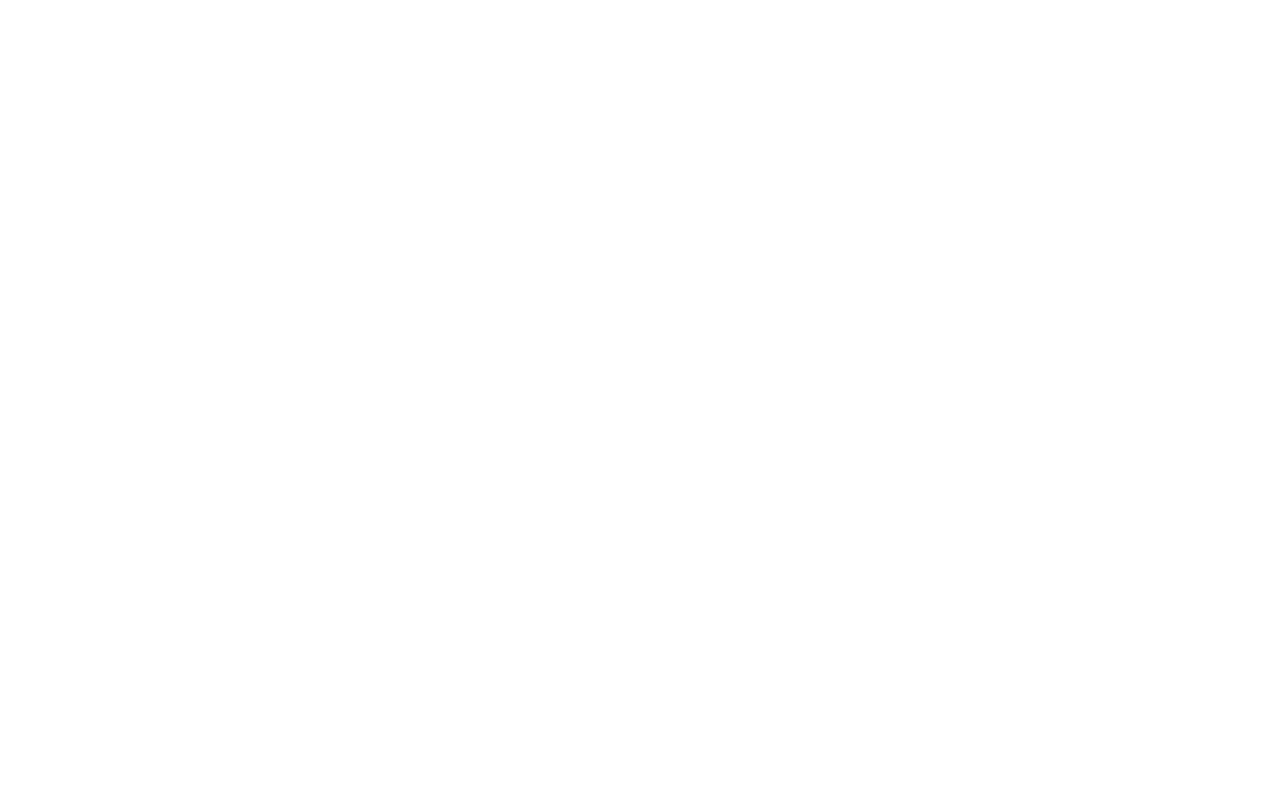
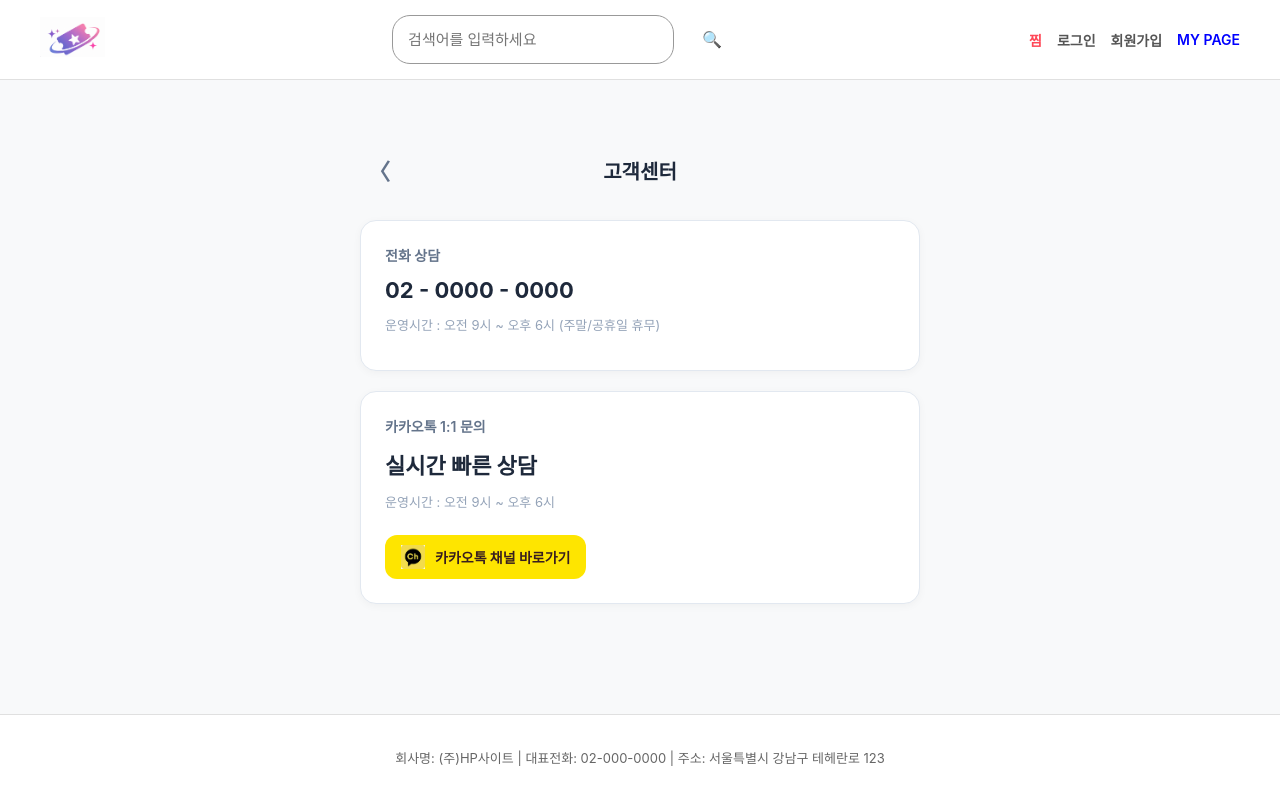
Before and after one commit to gkdudopice-lang/hp-router-ex, a React (Create React App) app: page /mypage/customer-center in a window 1280 px wide. Before the commit this address had no page. Built offline with nearby package versions, Linux system fonts and the light colour scheme.

Commit message:
고객센터까지 연결 완료

```diff
--- a/src/App.js
+++ b/src/App.js
@@ -19,6 +19,7 @@
 import AddressSearch from "./pages/AddressSearch";
 import MyPageMain from "./pages/MyPageMain";
 import MyReviewList from "./pages/MyReviewList";
+import CustomerCenter from "./pages/CustomerCenter";
 import { BrowserRouter as Router, Routes, Route } from "react-router-dom";
 
 function App() {
@@ -55,6 +56,7 @@
           <Route path="/address/search" element={<AddressSearch />} />
           <Route path="/mypage" element={<MyPageMain />} />
           <Route path="/mypage/reviews" element={<MyReviewList />} />
+          <Route path="/mypage/customer-center" element={<CustomerCenter />} />
           <Route path="/board" element={<BoardList />} />
           <Route path="/board/write" element={<BoardWrite />} />
           <Route path="/board/:boardId" element={<BoardDetail />} />
--- /dev/null
+++ b/src/pages/CustomerCenter.js
@@ -0,0 +1,139 @@
+// src/pages/mypage/CustomerCenter.js
+import React from "react";
+import styled from "styled-components";
+import BackButton from "../Components/common/BackButton";
+import kakao_btn from "../img/kakao_btn.png";
+
+const CustomerCenter = () => {
+  return (
+    <Container>
+      {/* 상단 헤더 영역 (공통 백버튼 + 정중앙 타이틀) */}
+      <HeaderRow>
+        <BackButton to="/mypage" />
+        <Title>고객센터</Title>
+      </HeaderRow>
+
+      {/* 전화 상담 섹션 */}
+      <SectionCard>
+        <SubTitle>전화 상담</SubTitle>
+        <MainContent>02 - 0000 - 0000</MainContent>
+        <TimeInfo>운영시간 : 오전 9시 ~ 오후 6시 (주말/공휴일 휴무)</TimeInfo>
+      </SectionCard>
+
+      {/* 카카오톡 상담 섹션 */}
+      <SectionCard>
+        <SubTitle>카카오톡 1:1 문의</SubTitle>
+        <MainContent>실시간 빠른 상담</MainContent>
+        <TimeInfo>운영시간 : 오전 9시 ~ 오후 6시</TimeInfo>
+
+        {/* 💡 화면 깨짐 방지를 위해 flex 박스 내부로 깔끔하게 배치한 카카오 버튼 */}
+        <KakaoButton
+          href="https://pf.kakao.com"
+          target="_blank"
+          rel="noopener noreferrer"
+        >
+          <img src={kakao_btn} alt="카카오톡 1:1 문의 상담" />
+          <span>카카오톡 채널 바로가기</span>
+        </KakaoButton>
+      </SectionCard>
+    </Container>
+  );
+};
+
+/* ───────── 스타일 컴포넌트 (화이트·블랙·보라 감성) ───────── */
+const Container = styled.div`
+  max-width: 600px;
+  width: 100%;
+  margin: 40px auto;
+  padding: 30px 20px;
+  box-sizing: border-box;
+  display: flex;
+  flex-direction: column;
+  gap: 20px;
+`;
+
+const HeaderRow = styled.div`
+  display: flex;
+  align-items: center;
+  position: relative;
+  width: 100%;
+  margin-bottom: 10px;
+`;
+
+const Title = styled.h2`
+  font-size: 20px;
+  font-weight: 700;
+  color: #1e293b;
+  margin: 0;
+  position: absolute;
+  left: 50%;
+  transform: translateX(-50%);
+`;
+
+const SectionCard = styled.div`
+  background: #ffffff;
+  border: 1px solid #e2e8f0;
+  border-radius: 16px;
+  padding: 24px;
+  box-shadow: 0 2px 8px rgba(0, 0, 0, 0.04);
+  display: flex;
+  flex-direction: column;
+  gap: 8px;
+  transition: all 0.2s;
+
+  &:hover {
+    border-color: #c327eb; /* 마우스 올리면 포인트 보라색 테두리 */
+  }
+`;
+
+const SubTitle = styled.span`
+  font-size: 14px;
+  color: #64748b;
+  font-weight: 600;
+`;
+
+const MainContent = styled.h3`
+  font-size: 22px;
+  font-weight: 700;
+  color: #1e293b;
+  margin: 4px 0;
+`;
+
+const TimeInfo = styled.span`
+  font-size: 13px;
+  color: #94a3b8;
+  margin-bottom: 12px;
+`;
+
+const KakaoButton = styled.a`
+  display: inline-flex;
+  align-items: center;
+  gap: 10px;
+  background: #fee500; /* 카카오 공식 노란색 배경 */
+  color: #381e1f;
+  padding: 10px 16px;
+  border-radius: 12px;
+  text-decoration: none;
+  font-weight: 700;
+  font-size: 14px;
+  width: fit-content;
+  margin-top: 4px;
+  transition:
+    transform 0.1s ease,
+    opacity 0.2s ease;
+
+  img {
+    width: 24px;
+    height: 24px;
+    display: block;
+  }
+
+  &:hover {
+    opacity: 0.9;
+  }
+
+  &:active {
+    transform: scale(0.96);
+  }
+`;
+export default CustomerCenter;
```
Also changed, not shown: src/img/kakao_btn.png (added).
